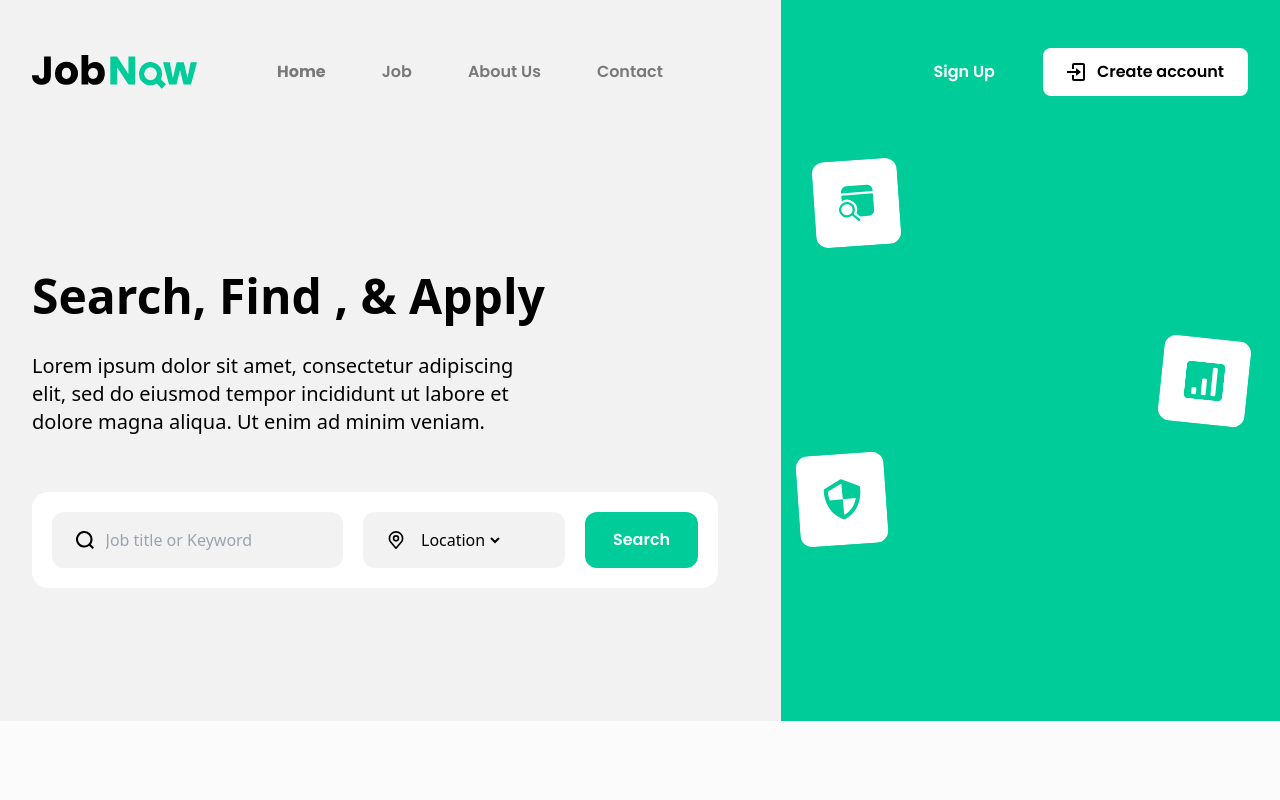
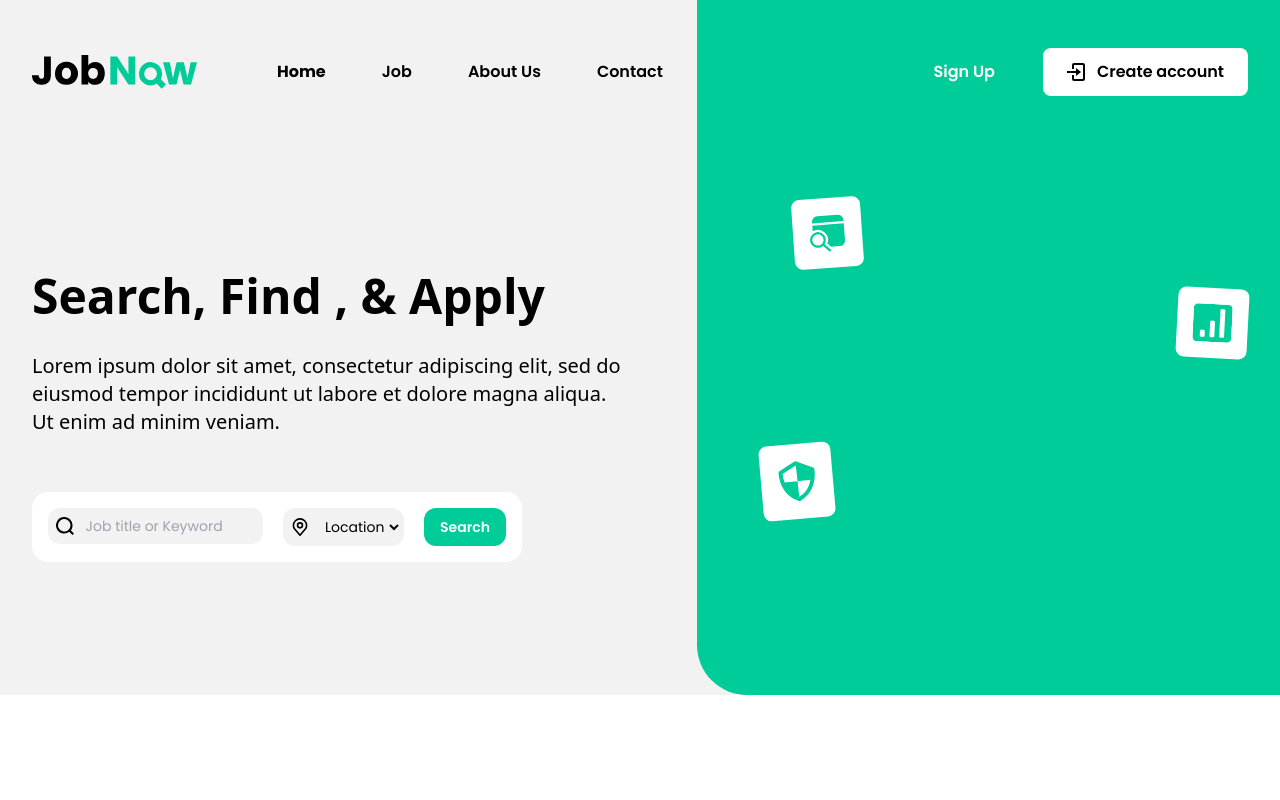
Before and after one commit to MaryJoeKhoury/job-search, a Next.js app: page / in a window 1280 px wide. Shown: the top 800 px of the page. Built offline with nearby package versions, Linux system fonts and the light colour scheme.

Commit message:
banner style fix

```diff
--- a/components/AlignContainer.js
+++ b/components/AlignContainer.js
@@ -4,7 +4,7 @@ const AlignContainer = (props) => {
   return (
     <div
       className={
-        "alignement sm-alignement xs-alignement m-auto  md:max-w-4xl lg:max-w-5xl md:px-4 xl:max-w-7xl  lg:px-8 xl:px-8 " ||
+        "alignement sm-alignement xs-alignement m-auto  md:max-w-3xl lg:max-w-5xl md:px-1 xl:max-w-7xl  lg:px-8 xl:px-8 " ||
         props.className
       }
     >
--- a/components/BannerMessage.js
+++ b/components/BannerMessage.js
@@ -9,7 +9,7 @@ const BannerMessage = () => {
         Search, Find , & Apply
       </h1>
       {/* <p>{props.description}</p> */}
-      <p className="text-lg  sm:text-xl md:mt-8 md:mb-14 mt-6 mb-9  md:w-9/12 ">
+      <p className="text-lg  sm:text-xl md:mt-8 md:mb-14 mt-6 mb-9   ">
         Lorem ipsum dolor sit amet, consectetur adipiscing elit, sed do eiusmod
         tempor incididunt ut labore et dolore magna aliqua. Ut enim ad minim
         veniam.
--- a/components/HeroArea.js
+++ b/components/HeroArea.js
@@ -3,17 +3,19 @@ import AlignContainer from "./AlignContainer";
 import NavBar from "./NavBar";
 import SearchJobFilter from "./SearchJobFilter";
 import BannerMessage from "./BannerMessage";
-
+import Statistics from "../components/svgs/Statistics";
+import SearchFolder from "./svgs/SearchFolder";
+import Shield from "./svgs/Shield";
 const HeroArea = (props) => {
   return (
     <>
       {/* <div className="mb-4 md:bg-grey bg-[#FBFBFB]"> */}
-      <div className="xl:bg-[linear-gradient(90deg,_#F2F2F2_61%,_#00CC99_0)] bg-[linear-gradient(180deg,_#FBFBFB_55%,_#00CC99_0)] 3xl:bg-[linear-gradient(90deg,_#F2F2F2_58%,_#00CC99_0)] md:bg-[linear-gradient(90deg,_#F2F2F2_85%,_#00CC99_0)]">
+      <div className="xl:bg-[linear-gradient(90deg,_#F2F2F2_61%,_#00CC99_0)] xs:bg-[linear-gradient(180deg,_#FBFBFB_50%,_#00CC99_0)] bg-[linear-gradient(180deg,_#FBFBFB_50%,_#00CC99_0)]  3xl:bg-[linear-gradient(90deg,_#F2F2F2_58%,_#00CC99_0)] md:bg-[linear-gradient(90deg,_#F2F2F2_85%,_#00CC99_0)]">
         <NavBar />
         <AlignContainer>
-          <div className="flex flex-col items-center lg:gap-2 xl:gap-16 gap-96 md:gap-2 md:items-start md:flex-row ">
-            <div className=" mt-44 w-9/12">
-              <div className="flex flex-col justify-between">
+          <div className="flex flex-col items-center  lg:gap-16 gap-72 md:gap-2 md:items-start md:flex-row ">
+            <div className=" md:mt-44 mt-24  ">
+              <div className="flex flex-col justify-between items-center md:items-start">
                 <div>
                   <BannerMessage />
                 </div>
@@ -23,27 +25,16 @@ const HeroArea = (props) => {
               </div>
             </div>
 
-            <div className=" w-full flex flex-row md:items-center lg:gap-0 gap-32 xl:gap-52 md:gap-4 mt-[-6rem]  justify-around md:justify-between md:bg-opacity-100 md:bg-green items-start md:rounded-bl-[50px]">
-              <div className="flex flex-col lg:gap-52 gap-24 md:gap-96 ">
-                <div>
-                  <img
-                    src="/icons/search-folder.svg"
-                    className="bg-white lg:p-6 rounded-xl md:mt-40 p-3 md:ml-8 ml-10 rotate-[-4deg]"
-                  />
-                </div>
-                <div>
-                  <img
-                    src="/icons/shield.svg"
-                    className="bg-white lg:p-6 p-3 rounded-xl  lg:mb-44 mb-44 md:mb-20 ml-4 rotate-[-4deg]"
-                  />
-                </div>
+            <div className=" w-full  mt-[-6rem]  justify-around md:justify-between md:bg-opacity-100 md:bg-green items-start md:rounded-bl-[50px]">
+              <div className="bg-white w-fit  p-4 rounded-lg  md:mt-72 xl:ml-[30rem] lg:ml-[19rem]  md:ml-52 rotate-3 xs:mt-8 xs:ml-96 ml-60  ">
+                <Statistics />
               </div>
-              {/* <div> */}
-              <img
-                src="/icons/statistic.svg"
-                className="bg-white lg:p-6 p-3 rounded-xl rotate-6 mt-10"
-              />
-              {/* </div> */}
+              <div className="bg-white w-fit p-4 rounded-lg -rotate-[4deg]  lg:ml-24 md:-mt-40 md:ml-16 xs:-mt-52 xs:ml-24 -mt-44 ml-10 ">
+                <SearchFolder />
+              </div>
+              <div className="bg-white w-fit  p-4 rounded-lg lg:ml-16 md:mt-44 -rotate-[5deg] mb-44 md:ml-10 xs:mt-36 xs:ml-14 mt-36 ml-8 ">
+                <Shield />
+              </div>
             </div>
           </div>
         </AlignContainer>
--- a/components/NavBar.js
+++ b/components/NavBar.js
@@ -28,7 +28,7 @@ const NavBar = () => {
                         ? " after:content-[''] h-10  text-opacity-100  text-black"
                         : ""
                     } after:content-[''] after:absolute relative after:h-[3px] after:w-0 after:bg-green after:duration-500
-                     after:left-0 after:bottom-[-10px] before:content-[''] before:absolute  before:h-[3px] before:w-0 before:bg-green before:right-0 before:top-[-10px] before:duration-500 hover:after:w-full hover:before:w-full hover:text-opacity-100 text-opacity-50  text-black`}
+                     after:left-0 after:bottom-[-10px] before:content-[''] before:absolute  before:h-[3px] before:w-0 before:bg-green before:right-0 before:top-[-10px] before:duration-500 hover:after:w-full hover:before:w-full hover:text-opacity-100   text-black`}
                     // className="after:content-[''] after:absolute relative after:h-[3px] after:w-0 after:bg-green after:duration-500
                     //  after:left-0 after:bottom-[-10px] before:content-[''] before:absolute  before:h-[3px] before:w-0 before:bg-green before:right-0 before:top-[-10px] before:duration-500 hover:after:w-full hover:before:w-full hover:text-opacity-100 text-opacity-50  text-black "
                   >
@@ -39,7 +39,7 @@ const NavBar = () => {
                   <a
                     href="#"
                     className="after:content-[''] after:absolute relative after:h-[3px] after:w-0 after:bg-green after:duration-500
-                     after:left-0 after:bottom-[-10px] before:content-[''] before:absolute  before:h-[3px] before:w-0 before:bg-green before:right-0 before:top-[-10px] before:duration-500 hover:after:w-full hover:before:w-full hover:text-opacity-100 text-opacity-50  text-black "
+                     after:left-0 after:bottom-[-10px] before:content-[''] before:absolute  before:h-[3px] before:w-0 before:bg-green before:right-0 before:top-[-10px] before:duration-500 hover:after:w-full hover:before:w-full hover:text-opacity-100   text-black "
                   >
                     Job
                   </a>
@@ -48,7 +48,7 @@ const NavBar = () => {
                   <a
                     href="#"
                     className="after:content-[''] after:absolute relative after:h-[3px] after:w-0 after:bg-green after:duration-500
-                     after:left-0 after:bottom-[-10px] before:content-[''] before:absolute  before:h-[3px] before:w-0 before:bg-green before:right-0 before:top-[-10px] before:duration-500 hover:after:w-full hover:before:w-full hover:text-opacity-100 text-opacity-50  text-black "
+                     after:left-0 after:bottom-[-10px] before:content-[''] before:absolute  before:h-[3px] before:w-0 before:bg-green before:right-0 before:top-[-10px] before:duration-500 hover:after:w-full hover:before:w-full hover:text-opacity-100 text-black "
                   >
                     About Us
                   </a>
@@ -57,7 +57,7 @@ const NavBar = () => {
                   <a
                     href="#"
                     className="after:content-[''] after:absolute relative after:h-[3px] after:w-0 after:bg-green after:duration-500
-                     after:left-0 after:bottom-[-10px] before:content-[''] before:absolute  before:h-[3px] before:w-0 before:bg-green before:right-0 before:top-[-10px] before:duration-500 hover:after:w-full hover:before:w-full hover:text-opacity-100 text-opacity-50  text-black "
+                     after:left-0 after:bottom-[-10px] before:content-[''] before:absolute  before:h-[3px] before:w-0 before:bg-green before:right-0 before:top-[-10px] before:duration-500 hover:after:w-full hover:before:w-full hover:text-opacity-100  text-black "
                   >
                     Contact
                   </a>
@@ -135,7 +135,7 @@ const NavBar = () => {
         </ul>
       </div>
 
-      <ul className="align-middle md:hidden justify-center items-center py-10  flex bg-[#F2F2F2] px-0 w-full">
+      <ul className="align-middle md:hidden justify-center items-center py-8  flex bg-[#F2F2F2] px-0 w-full">
         <li className="first:mr-auto invisible">invisible</li>
         <li>
           <img src="/icons/logo.svg" />
--- a/components/SearchJobFilter.js
+++ b/components/SearchJobFilter.js
@@ -3,18 +3,18 @@ import AlignContainer from "./AlignContainer";
 
 const SearchJobFilter = () => {
   return (
-    <div className="bg-white md:p-5 p-2 w-min   flex flex-row lg:gap-5 gap-1 rounded-2xl ">
+    <div className="bg-white md:p-4 p-2 w-min  font-Poppins xs:text-md flex text-sm flex-row lg:gap-5 gap-1 rounded-2xl ">
       <form>
-        <div className="flex flex-row items-center rounded-xl   bg-grey px-4 lg:px-6 md:py-4  py-2 gap-3 ">
+        <div className="flex flex-row items-center rounded-xl  pl-2 pr-5 py-2 bg-grey  gap-3 ">
           <img src="/icons/search.svg" />
           <input
             type="search"
             placeholder="Job title or Keyword"
-            className="bg-grey outline-none"
+            className="bg-grey w-[175px] outline-none"
           />
         </div>
       </form>
-      <div className="flex flex-row items-center rounded-xl bg-grey  md:pl-6  md:pr-20 md:py-4 py:2 pr-10 pl-6 gap-3">
+      <div className="flex flex-row items-center rounded-xl bg-grey  pl-2 pr-5 py-2 gap-3">
         <img src="/icons/location.svg" />
         <select className="outline-none bg-grey" select="">
           <option value="" hidden="hidden">
@@ -26,7 +26,7 @@ const SearchJobFilter = () => {
           <option value="uk">UK</option>
         </select>
       </div>
-      <button className="text-white bg-green outline-none rounded-xl lg:py-4 lg:px-7 py-2 px-3 font-Poppins font-semibold">
+      <button className="text-white bg-green outline-none rounded-xl    px-4 py-2 font-Poppins font-semibold">
         Search
       </button>
     </div>
--- /dev/null
+++ b/components/svgs/SearchFolder.js
@@ -0,0 +1,16 @@
+import * as React from "react";
+const SearchFolder = (props) => (
+  <svg
+    xmlns="http://www.w3.org/2000/svg"
+    width={36.841}
+    height={38.36}
+    {...props}
+  >
+    <path
+      fill="#0c9"
+      d="m35.496 27.276-.178-16.873-31.5.333.059 5.553A10.125 10.125 0 0 1 17.655 29.58l3.547 3.474 8.727-.093a5.624 5.624 0 0 0 5.565-5.684Zm-.213-20.249a5.624 5.624 0 0 0-5.685-5.565L9.35 1.677A5.624 5.624 0 0 0 3.784 7.36l.012 1.125 31.5-.333ZM13.257 31.568a7.874 7.874 0 1 1 1.574-1.607l5.797 5.676a1.126 1.126 0 0 1-1.573 1.61l-5.798-5.676Zm.842-6.316a5.626 5.626 0 1 0-1.605 3.995 5.625 5.625 0 0 0 1.605-3.995Z"
+      data-name="Path 271"
+    />
+  </svg>
+);
+export default SearchFolder;
--- /dev/null
+++ b/components/svgs/Shield.js
@@ -0,0 +1,16 @@
+import * as React from "react";
+const Shield = (props) => (
+  <svg
+    xmlns="http://www.w3.org/2000/svg"
+    width={39.556}
+    height={42.787}
+    {...props}
+  >
+    <path
+      fill="#0c9"
+      d="M38.298 10.6a2 2 0 0 0-1.134-1.563L20.977 1.43a2 2 0 0 0-1.79.044L3.39 9.86a2.006 2.006 0 0 0-1.054 1.614c-.019.215-1.397 21.571 17.9 29.595a1.97 1.97 0 0 0 1.623-.039c18.884-8.953 16.466-30.214 16.44-30.43ZM20.95 37.02l-.384-15.79-12.974.316a30.929 30.929 0 0 1-1.3-8.7l13.892-7.372.384 15.756 12.914-.314A24.036 24.036 0 0 1 20.949 37.02Z"
+      data-name="Path 272"
+    />
+  </svg>
+);
+export default Shield;
--- /dev/null
+++ b/components/svgs/Statistics.js
@@ -0,0 +1,32 @@
+import * as React from "react";
+
+const Statistics = (props) => (
+  <svg
+    xmlns="http://www.w3.org/2000/svg"
+    width={39.1}
+    height={38.103}
+    {...props}
+  >
+    <defs>
+      <clipPath id="a">
+        <path
+          fill="#fff"
+          d="m1302.61 310.407 38.635 5.325-5.189 37.644-38.635-5.325z"
+          data-name="Rectangle 94"
+        />
+      </clipPath>
+    </defs>
+    <g
+      clipPath="url(#a)"
+      data-name="Group 53"
+      transform="rotate(-8 -1567.473 9469.348)"
+    >
+      <path
+        fill="#0c9"
+        d="m1331.21 352.709-28.95-3.99a4.743 4.743 0 0 1-3.22-1.849 4.5 4.5 0 0 1-.96-3.522l3.89-28.233a4.53 4.53 0 0 1 1.88-3.132 4.735 4.735 0 0 1 3.6-.909l28.94 3.991a4.761 4.761 0 0 1 3.23 1.849 4.532 4.532 0 0 1 .95 3.521l-3.89 28.233a4.517 4.517 0 0 1-1.87 3.132 4.752 4.752 0 0 1-3.6.909Zm-20.26-13.58a1.09 1.09 0 0 0-.24-.877 1.183 1.183 0 0 0-.8-.466l-2.41-.332a1.189 1.189 0 0 0-.9.232 1.114 1.114 0 0 0-.47.778l-.65 4.705a1.169 1.169 0 0 0 .24.877 1.21 1.21 0 0 0 .8.466l2.42.332a1.176 1.176 0 0 0 .89-.232 1.162 1.162 0 0 0 .48-.778Zm10.95-8.081a1.169 1.169 0 0 0-.24-.877 1.21 1.21 0 0 0-.8-.466l-2.42-.332a1.176 1.176 0 0 0-.89.232 1.114 1.114 0 0 0-.47.778l-1.95 14.116a1.169 1.169 0 0 0 .24.877 1.21 1.21 0 0 0 .8.466l2.42.332a1.176 1.176 0 0 0 .89-.232 1.114 1.114 0 0 0 .47-.778Zm11.27-10.434a1.126 1.126 0 0 0-.24-.876 1.211 1.211 0 0 0-.8-.467l-2.42-.332a1.176 1.176 0 0 0-.89.232 1.115 1.115 0 0 0-.47.778l-3.57 25.88a1.168 1.168 0 0 0 .24.877 1.206 1.206 0 0 0 .8.466l2.42.333a1.177 1.177 0 0 0 .89-.233 1.114 1.114 0 0 0 .47-.778Z"
+        data-name="Path 270"
+      />
+    </g>
+  </svg>
+);
+export default Statistics;
--- a/pages/index.js
+++ b/pages/index.js
@@ -43,7 +43,7 @@ export default function Home() {
   return (
     <>
       <HeroArea />
-      <div className="bg-[#FBFBFB]">
+      {/* <div className="bg-[#FBFBFB]">
         <AlignContainer>
           <div className="pt-40 ">
             <div className="flex md:flex-row flex-col items-center justify-between ">
@@ -88,7 +88,7 @@ export default function Home() {
             </div>
           </div>
         </AlignContainer>
-      </div>
+      </div> */}
     </>
   );
 }
--- a/styles/globals.css
+++ b/styles/globals.css
@@ -24,11 +24,11 @@ html {
     }
   } */
 
-  @media (max-width: 640px) {
+  /* @media (max-width: 640px) {
     .sm-alignement {
       @apply max-w-sm;
     }
-  }
+  } */
 }
 /* :root {
   --foreground-rgb: 0, 0, 0;
--- a/tailwind.config.js
+++ b/tailwind.config.js
@@ -9,6 +9,7 @@ module.exports = {
     extend: {
       screens: {
         "3xl": "1600px",
+        xs: "475px",
       },
       fontFamily: {
         Poppins: ["Poppins", "sans-serif"],
```
